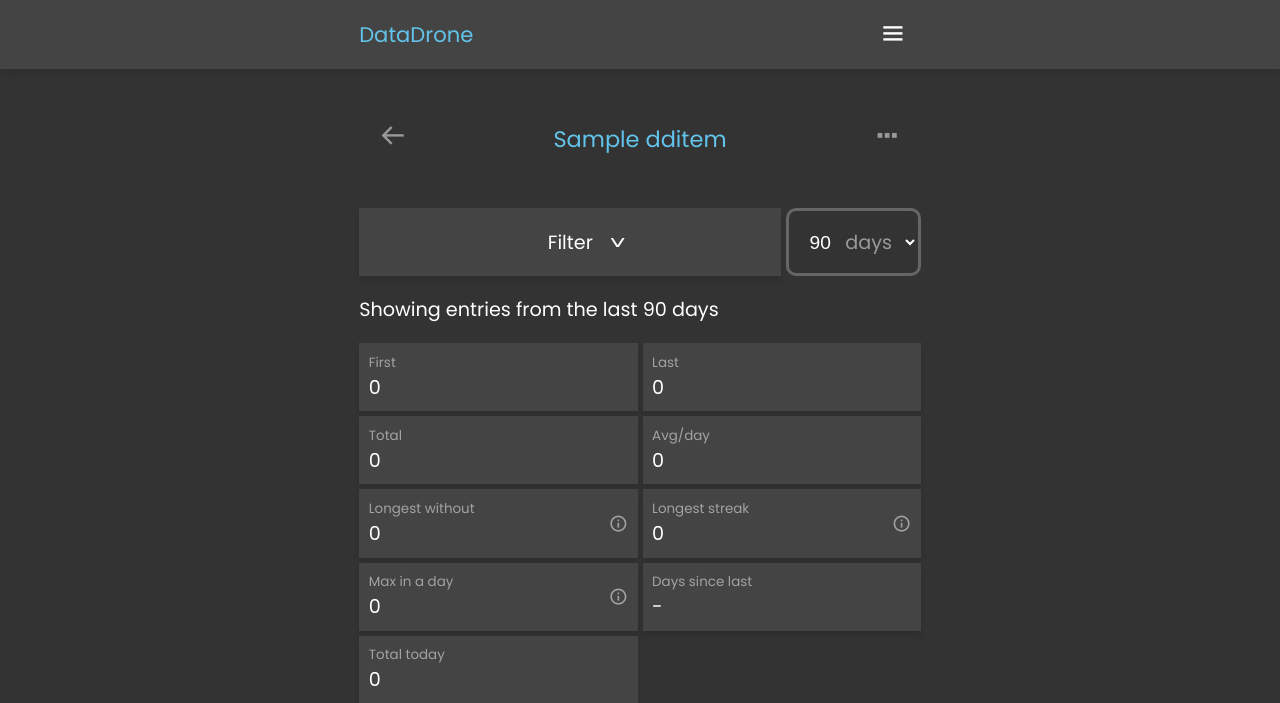
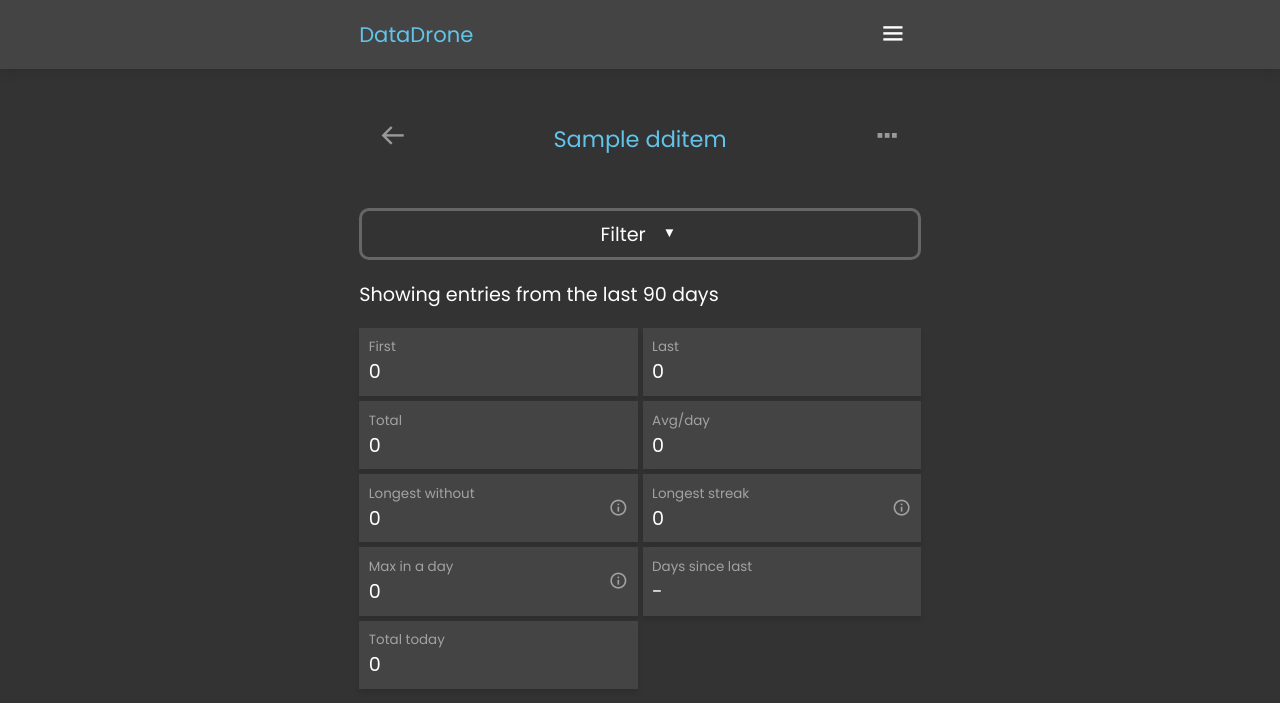
Before and after one commit to SamuelRosander/datadrone, a Flask app: page /items/1/ in a window 1280 px wide. Shown: the top 703 px of the page. Run offline with Flask 3, Linux system fonts and the light colour scheme; a user stored in the database is signed in; tables that the repository leaves empty hold one stand-in row (values such as "Sample post"); some libraries are stand-ins or nearby versions.

Commit message:
Update filter CSS

```diff
--- a/datadrone/static/style.css
+++ b/datadrone/static/style.css
@@ -575,66 +575,51 @@ input[type="checkbox"]:checked + .login-checkbox-label::after {
 }
 
 /* Page specific - details */
-.filter-header {
-    display:flex;
-    justify-content: space-between;
-    gap: 5px;
-}
-
 .filter-button {
     width: 100%;
-    background-color: var(--card-bg-color);
-    padding: 1rem;
+    color: var(--text-color);
+    background-color: transparent;
+    border: 3px solid var(--form-border-color);
+    border-radius: 10px;
+    padding: calc(0.6rem - 3px);
     text-align: center;
-    box-shadow: 0 5px 5px rgba(0,0,0,0.1);
     user-select: none;
     transition: var(--animation-speed);
 }
 
 .filter-button:hover {
     cursor: pointer;
-    background: var(--btn-hover-color);
 }
 
 .filter-button::after {
-    content: "\0002c5";
+    content: "▼";
     display: inline-block;
-    position: absolute;
-    margin-left: 1rem;
-    transform: scaleX(1.5);
+    position: relative;
+    top: -2px;
+    margin-left: 0.5rem;
+    transform: scale(0.7);
 }
 
 .filter-button.active {
-    box-shadow: inset 0 -2px 0 var(--main-color), 0 5px 5px rgba(0,0,0,0.1);
+    border-color: var(--card-bg-color-secondary);
+    border-radius: 10px 10px 0 0;
+    background-color: var(--card-bg-color-secondary);
+    border-right: 0;
+    border-left: 0;
+    border-bottom: 3px solid var(--main-color);
 }
 
 .filter-button.active::after {
-    transform: rotate(180deg) scaleX(1.5);
+    content: "▲";
 }
 
 .filter-quickdays {
-    flex-shrink: 0;
     position: relative;
 }
 
-.filter-quickdays > select:hover {
-    background-color: var(--btn-hover-color);
+.filter-quickdays > select {
     cursor: pointer;
-}
-
-.filter-quickdays > select {
     margin-bottom: 0;
-    height: 100%;
-    width: 7rem;
-}
-
-.filter-quickdays > span {
-    position: absolute;
-    right: 1.5rem;
-    top: 1rem;
-    pointer-events: none;
-    user-select: none;
-    opacity: 0.5;
 }
 
 .filter-body {
@@ -649,6 +634,7 @@ input[type="checkbox"]:checked + .login-checkbox-label::after {
     display: grid;
     grid-template-columns: 1fr 1fr;
     grid-gap: 5px;
+    align-items: center;
 }
 
 .filter-grid h4 {
@@ -656,6 +642,33 @@ input[type="checkbox"]:checked + .login-checkbox-label::after {
     text-align: left;
     margin-bottom: 0;
     margin-top: 1rem;
+}
+
+.filter-radio-bar {
+    display: flex;
+    gap: 4px;
+}
+
+.filter-radio-bar > input[type="radio"] {
+    opacity: 0;
+    position: absolute;
+    pointer-events: none;
+}
+
+.filter-radio-bar > input[type="radio"] + label {
+    display: flex;
+    flex: 1;
+    justify-content: center;
+    background-color: var(--card-bg-color-secondary);
+    font-size: 0.8rem;
+    line-height: calc(1rem + 9px);
+    border-radius: 6px;
+    cursor: pointer;
+}
+
+.filter-radio-bar > input[type="radio"]:checked + label {
+    background-color: var(--main-color);
+    color: var(--text-color-inverted);
 }
 
 .lastdays-label {
--- a/datadrone/templates/details.html
+++ b/datadrone/templates/details.html
@@ -49,10 +49,15 @@
     {% endif %}
 </form>
 
-<div class="filter-header">
 <div class="filter-button" role="button">
     Filter
 </div>
+
+<form method="GET" class="filter-body"
+        action="{{ url_for('items.details', item_id=item.item_id) }}">
+    <input type="hidden" name="filter" value="1">
+    <div class="filter-grid">
+        Show entries from the last
         <span class="filter-quickdays">
             <select class="form small"
                     onchange="document.location.href=this.value">
@@ -71,12 +76,7 @@
                 days
             </span>
         </span>
-</div>
 
-<form method="GET" class="filter-body"
-        action="{{ url_for('items.details', item_id=item.item_id) }}">
-    <input type="hidden" name="filter" value="1">
-    <div class="filter-grid">
         <span>From:</span>
         <span>To:</span>
 
@@ -84,7 +84,7 @@
         <input type="date" class="form" name="to" value="{{ request.args.get('to') }}">
 
         <span>Has geo</span>
-        <div>
+        <div class="filter-radio-bar">
             <input type="radio" name="has_geo" value="true" id="geo_true" {{ "checked" if request.args.get("has_geo") == "true" }}>
             <label for="geo_true">Yes</label>
 
@@ -92,14 +92,14 @@
             <label for="geo_false">No</label>
 
             <input type="radio" name="has_geo" value=""  id="geo_all" {{ "checked" if "has_geo" not in request.args }}>
-            <label for="geo_all">All</label>
+            <label for="geo_all">Any</label>
         </div>
 
         {% if item.tags %}
         <h4>Has tags</h4>
             {% for tag in item.tags if tag.archived == False %}
                 <span>{{ tag.name }}</span>
-                <div>
+                <div class="filter-radio-bar">
                     <input type="radio" name="tag-{{ tag.tag_id }}" value="true" id="tag-{{ tag.tag_id }}_true" {{ "checked" if request.args.get("tag-" + (tag.tag_id | string)) == "true" }}>
                     <label for="tag-{{ tag.tag_id }}_true">Yes</label>
 
@@ -107,7 +107,7 @@
                     <label for="tag-{{ tag.tag_id }}_false">No</label>
 
                     <input type="radio" name="tag-{{ tag.tag_id }}" value=""  id="tag-{{ tag.tag_id }}_all" {{ "checked" if "tag-" + (tag.tag_id | string) not in request.args }}>
-                    <label for="tag-{{ tag.tag_id }}_all">All</label>
+                    <label for="tag-{{ tag.tag_id }}_all">Any</label>
                 </div>
             {% endfor %}
         {% endif %}
```
Lines whose indentation alone changed are shown as unchanged.
